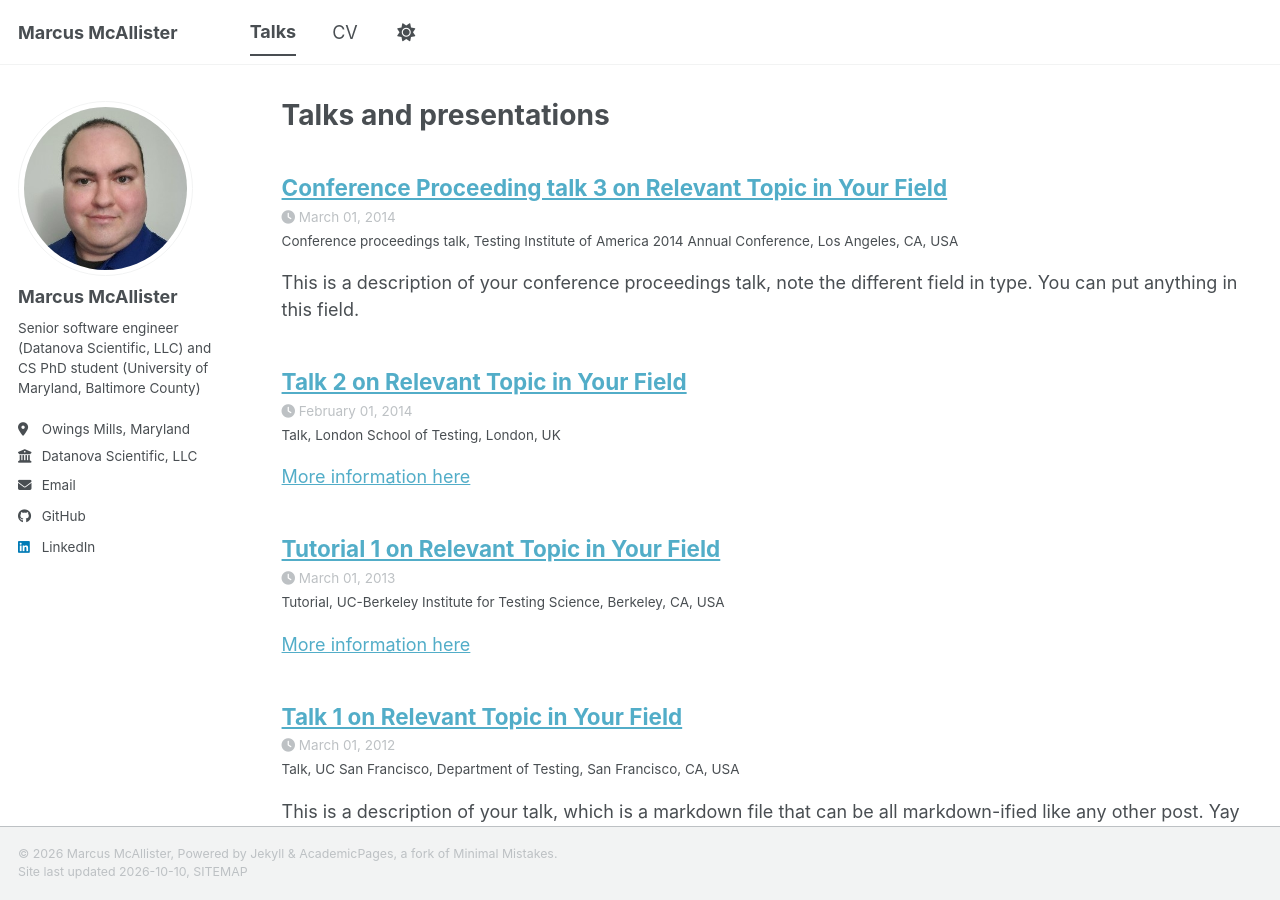
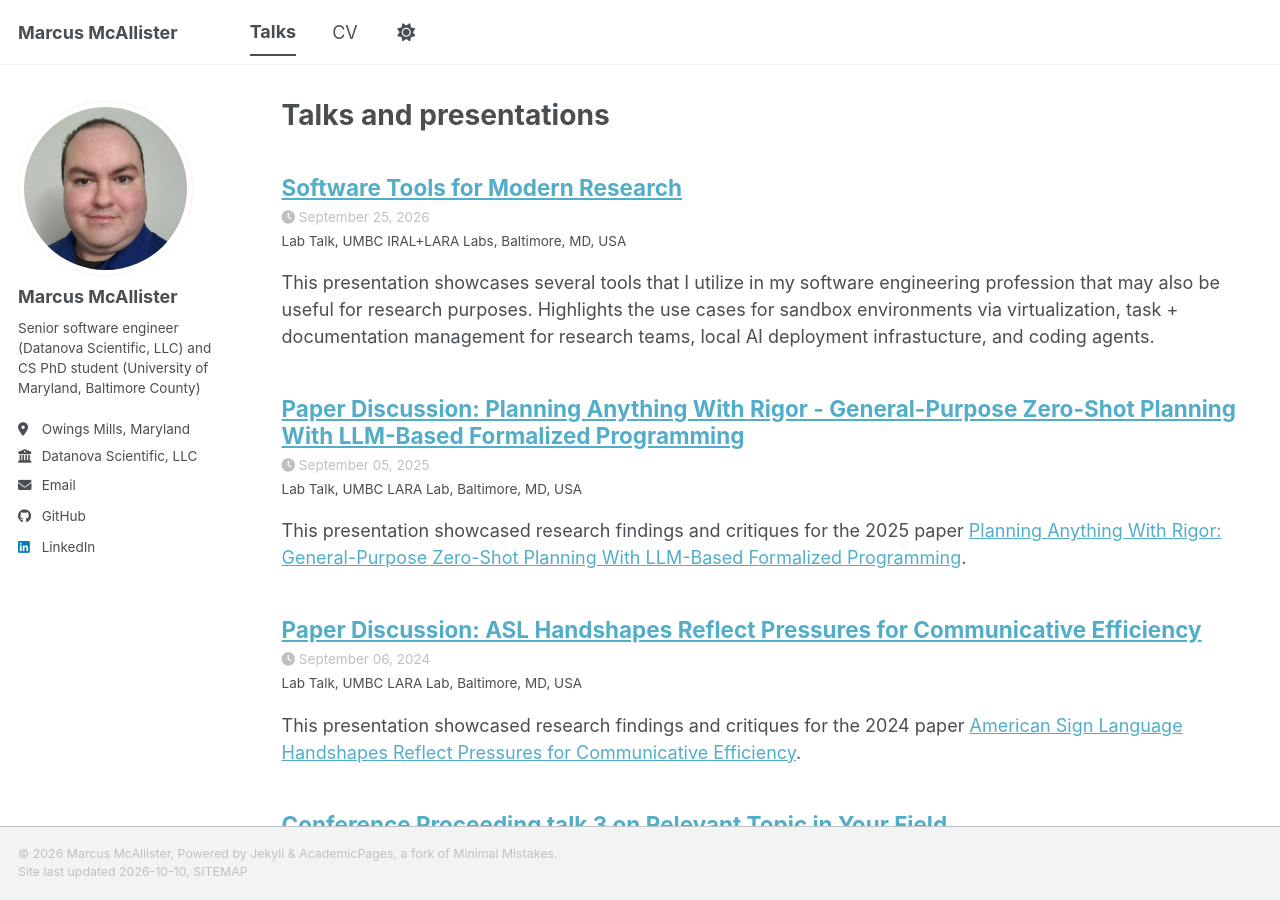
Before and after one commit to mmcalli2/mmcalli2.github.io, a Jekyll site: the page built from _pages/talks.html, in a window 1280 px wide and 900 px high. Built offline with Jekyll 4.4.1, drawn with Linux system fonts in a browser that asks for light colours; a style sheet for code colours, icons or effects is not loaded.

Commit message:
Adding lab talks to site.  Removed social sharing for talks.

```diff
--- a/_config.yml
+++ b/_config.yml
@@ -289,7 +289,7 @@ defaults:
     values:
       layout: talk
       author_profile: true
-      share: true
+      share: false
 
 
 # Sass/SCSS
--- /dev/null
+++ b/_talks/2024-09-06-asl-handshapes.md
@@ -0,0 +1,11 @@
+---
+title: "Paper Discussion: ASL Handshapes Reflect Pressures for Communicative Efficiency"
+collection: talks
+type: "Lab Talk"
+permalink: /talks/2024-09-06-asl-handshapes
+venue: "UMBC LARA Lab"
+date: 2024-09-06
+location: "Baltimore, MD, USA"
+---
+
+This presentation showcased research findings and critiques for the 2024 paper [American Sign Language Handshapes Reflect Pressures for Communicative Efficiency](https://aclanthology.org/2024.acl-long.839/).
--- /dev/null
+++ b/_talks/2025-09-05-planning-anything-with-rigor.md
@@ -0,0 +1,11 @@
+---
+title: "Paper Discussion: Planning Anything With Rigor - General-Purpose Zero-Shot Planning With LLM-Based Formalized Programming"
+collection: talks
+type: "Lab Talk"
+permalink: /talks/2025-09-05-planning-anything-with-rigor
+venue: "UMBC LARA Lab"
+date: 2025-09-05
+location: "Baltimore, MD, USA"
+---
+
+This presentation showcased research findings and critiques for the 2025 paper [Planning Anything With Rigor: General-Purpose Zero-Shot Planning With LLM-Based Formalized Programming](https://proceedings.iclr.cc/paper_files/paper/2025/hash/a1c8a68e52499c9396854e3f967e37c0-Abstract-Conference.html).
--- /dev/null
+++ b/_talks/2026-09-25-software-tools-for-modern-research.md
@@ -0,0 +1,11 @@
+---
+title: "Software Tools for Modern Research"
+collection: talks
+type: "Lab Talk"
+permalink: /talks/2026-09-25-software-tools-for-modern-research
+venue: "UMBC IRAL+LARA Labs"
+date: 2026-09-25
+location: "Baltimore, MD, USA"
+---
+
+This presentation showcases several tools that I utilize in my software engineering profession that may also be useful for research purposes.  Highlights the use cases for sandbox environments via virtualization, task + documentation management for research teams, local AI deployment infrastucture, and coding agents.
```
